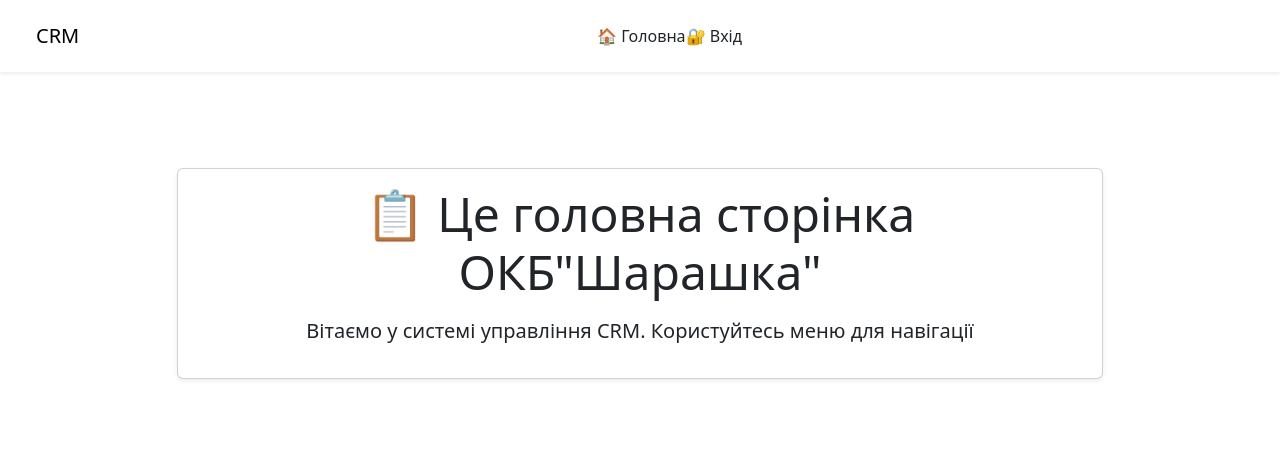
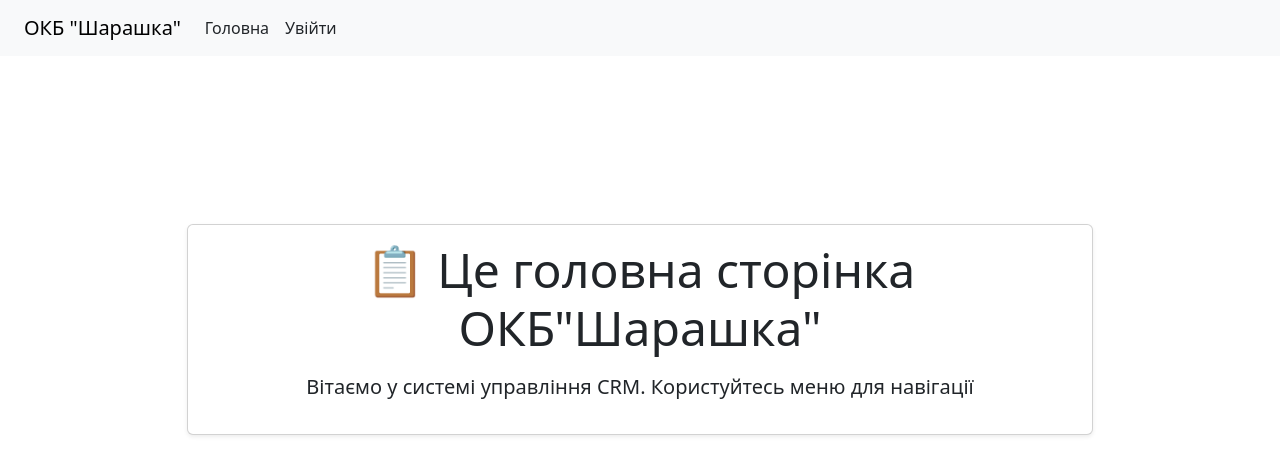
Before and after one commit to Pilat28/CRM_Project, a React (Vite) app in the folder frontend/: page / in a window 1280 px wide. Shown: the top 474 px of the page. Built offline with nearby package versions, Linux system fonts and the light colour scheme.

Commit message:
додано сторінки для кожного

```diff
--- a/frontend/src/App.jsx
+++ b/frontend/src/App.jsx
@@ -1,55 +1,55 @@
-import React, { useContext } from 'react';
-import { BrowserRouter as Router, Routes, Route, NavLink, useNavigate } from 'react-router-dom';
+import { BrowserRouter as Router, Routes, Route, Navigate } from 'react-router-dom';
+import LoginPage from './pages/LoginPage';
 import HomePage from './pages/HomePage';
-import LoginPage from './pages/LoginPage';
 import Dashboard from './pages/Dashboard';
+import AdminDashboard from './pages/AdminDashboard';
+import DirectorDashboard from './pages/DirectorDashboard';
+import WarehouseDashboard from './pages/WarehouseDashboard';
+import ProductionDashboard from './pages/ProductionDashboard';
+import { useContext } from 'react';
 import { AuthContext } from './context/AuthContext';
-
-function Navbar() {
-  const location = window.location.pathname;
-  const { isAuthenticated, logout } = useContext(AuthContext);
-  const navigate = useNavigate();
-
-  const handleLogout = () => {
-    logout();
-    navigate('/');
-  };
-
-  const isHome = location === '/';
-
-  return (
-    <nav className="navbar navbar-expand-lg bg-white shadow-sm px-4 py-3 mb-4">
-      <div className="container-fluid d-flex justify-content-between align-items-center">
-        <span className="navbar-brand">CRM</span>
-        <div className={`d-flex ${isHome ? 'justify-content-center w-100' : ''}`}>
-        <NavLink to="/" className="nav-link text-dark">🏠 Головна</NavLink>
-          {!isAuthenticated && (
-            <NavLink to="/login" className="nav-link text-dark">🔐 Вхід</NavLink>
-          )}
-          {isAuthenticated && (
-            <>
-              <NavLink to="/dashboard" className="nav-link text-dark">📊 Кабінет</NavLink>
-              <button className="btn btn-sm btn-outline-danger ms-2" onClick={handleLogout}>Вийти</button>
-            </>
-          )}
-        </div>
-      </div>
-    </nav>
-  );
-}
+import { jwtDecode } from 'jwt-decode';
+import Navbar from './components/Navbar';
 
 
 function App() {
+  const { token } = useContext(AuthContext);
+
+  const getRole = () => {
+    if (!token) return null;
+    try {
+      const decoded = jwtDecode(token);
+      return JSON.parse(decoded.sub)?.role;
+    } catch {
+      return null;
+    }
+  };
+
+  const role = getRole();
+
+  const ProtectedRoute = ({ children, allowed }) => {
+    if (!token) return <Navigate to="/" />;
+    if (!allowed.includes(role)) return <Navigate to="/not-found" />;
+    return children;
+  };
+
   return (
     <Router>
       <Navbar />
-      <Routes>
-        <Route path="/" element={<HomePage />} />
-        <Route path="/login" element={<LoginPage />} />
-        <Route path="/dashboard" element={<Dashboard />} />
-      </Routes>
+      <div className="container mt-4">
+        <Routes>
+          <Route path="/" element={<HomePage />} />
+          <Route path="/login" element={<LoginPage />} />
+          <Route path="/dashboard" element={<Dashboard />} />
+          <Route path="/admin" element={<AdminDashboard />} />
+          <Route path="/director" element={<DirectorDashboard />} />
+          <Route path="/warehouse" element={<WarehouseDashboard />} />
+          <Route path="/production" element={<ProductionDashboard />} />
+        </Routes>
+      </div>
     </Router>
   );
+
 }
 
 export default App;
--- /dev/null
+++ b/frontend/src/components/Navbar.jsx
@@ -0,0 +1,73 @@
+import React, { useContext } from 'react';
+import { Link, useNavigate } from 'react-router-dom';
+import { AuthContext } from '../context/AuthContext';
+import { jwtDecode } from 'jwt-decode';
+
+function Navbar() {
+  const { token, logout } = useContext(AuthContext);
+  const navigate = useNavigate();
+
+  let role = null;
+  if (token) {
+    try {
+      const decoded = jwtDecode(token);
+      role = JSON.parse(decoded.sub)?.role;
+    } catch (err) {
+      console.error('Помилка декодування токена:', err);
+    }
+  }
+
+  const handleLogout = () => {
+    logout();
+    navigate('/login');
+  };
+
+  return (
+    <nav className="navbar navbar-expand-lg navbar-light bg-light px-4">
+      <Link className="navbar-brand" to="/">ОКБ "Шарашка"</Link>
+      <div className="collapse navbar-collapse">
+        <ul className="navbar-nav me-auto mb-2 mb-lg-0">
+          <li className="nav-item">
+            <Link className="nav-link" to="/">Головна</Link>
+          </li>
+
+          {!token && (
+            <li className="nav-item">
+              <Link className="nav-link" to="/login">Увійти</Link>
+            </li>
+          )}
+
+          {token && role === 'admin' && (
+            <li className="nav-item">
+              <Link className="nav-link" to="/admin">👤 Адмін</Link>
+            </li>
+          )}
+
+          {token && role === 'warehouse' && (
+            <li className="nav-item">
+              <Link className="nav-link" to="/warehouse">🏬 Склад</Link>
+            </li>
+          )}
+
+          {token && role === 'production' && (
+            <li className="nav-item">
+              <Link className="nav-link" to="/production">🏭 Виробництво</Link>
+            </li>
+          )}
+
+          {token && role === 'director' && (
+            <li className="nav-item">
+              <Link className="nav-link" to="/director">📊 Директор</Link>
+            </li>
+          )}
+        </ul>
+
+        {token && (
+          <button className="btn btn-outline-danger" onClick={handleLogout}>Вийти</button>
+        )}
+      </div>
+    </nav>
+  );
+}
+
+export default Navbar;
--- /dev/null
+++ b/frontend/src/pages/AdminDashboard.jsx
@@ -0,0 +1,5 @@
+import React from 'react';
+
+export default function AdminDashboard() {
+  return <h1>📈 Панель Директора</h1>;
+}
--- /dev/null
+++ b/frontend/src/pages/DirectorDashboard.jsx
@@ -0,0 +1,5 @@
+import React from 'react';
+
+export default function DirectorDashboard() {
+  return <h1>📈 Панель Директора</h1>;
+}
--- /dev/null
+++ b/frontend/src/pages/ProductionDashboard.jsx
@@ -0,0 +1,5 @@
+import React from 'react';
+
+export default function ProductionDashboard() {
+  return <h1>...</h1>;
+}
--- /dev/null
+++ b/frontend/src/pages/WarehouseDashboard.jsx
@@ -0,0 +1,5 @@
+import React from 'react';
+
+export default function WarehouseDashboard() {
+  return <h1>...</h1>;
+}
```
Also changed, not shown: frontend/src/main.jsx (+5 -3 lines).
